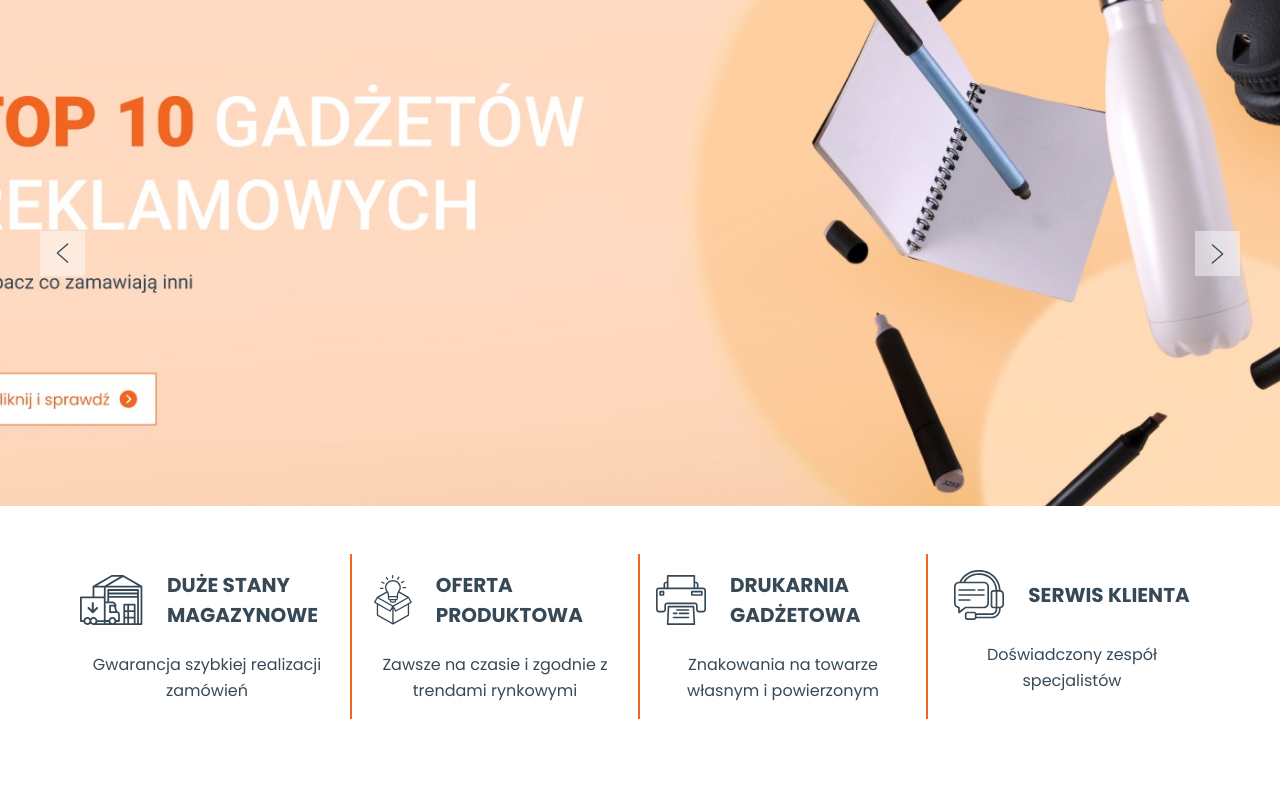
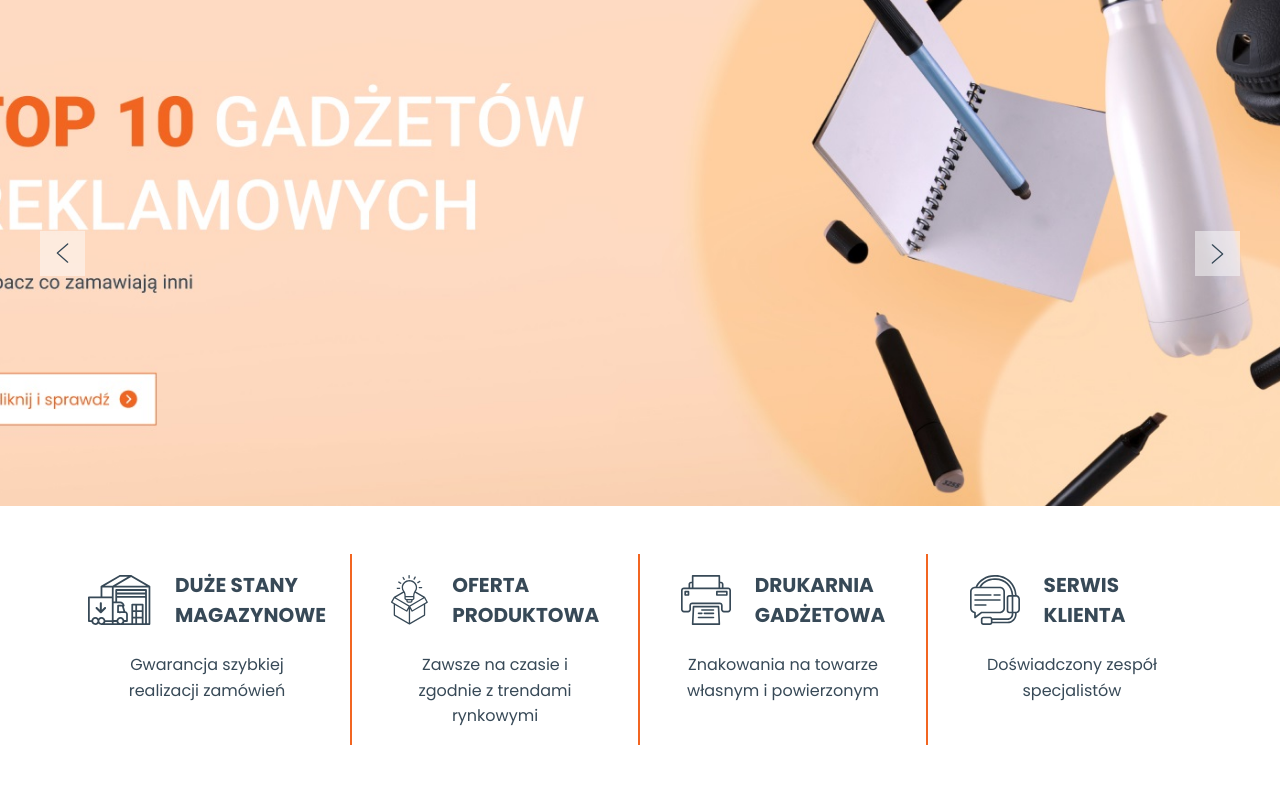
Before and after one commit to goldipl/Macma, a PHP site: page / in a window 1280 px wide. Shown: the part 211-1004 px from the top of the page. Before the commit the page ends 930 px from the top, so only its background shows below. Run offline with PHP 8.4, Linux system fonts and the light colour scheme; some libraries are stand-ins or nearby versions.

Commit message:
styling info section

```diff
--- a/components/main_page/info_section.php
+++ b/components/main_page/info_section.php
@@ -1,7 +1,7 @@
 <section id="info_section">
     <div class="container">
         <div class="row py-5">
-            <div class="col col-6 col-lg-3 p-3">
+            <div class="d-flex flex-column align-items-center col col-6 col-lg-3 p-3">
                 <div class="info_section__top d-flex align-items-center justify-content-center">
                     <img src="./assets/icons/main_page/info_section/info-section-01.svg" alt="welcome slot img" width="62" height="50">
                     <p>Duże stany magazynowe</p>
@@ -10,7 +10,7 @@
                     <p>Gwarancja szybkiej realizacji zamówień</p>
                 </div>
             </div>
-            <div class="col col-6 col-lg-3 p-3">
+            <div class="d-flex flex-column align-items-center col col-6 col-lg-3 p-3">
                 <div class="info_section__top d-flex align-items-center justify-content-center">
                     <img src="./assets/icons/main_page/info_section/info-section-02.svg" alt="welcome slot img" width="62" height="50">
                     <p>Oferta produktowa</p>
@@ -19,7 +19,7 @@
                     <p>Zawsze na czasie i zgodnie z trendami rynkowymi</p>
                 </div>
             </div>
-            <div class="col col-6 col-lg-3 p-3">
+            <div class="d-flex flex-column align-items-center col col-6 col-lg-3 p-3">
                 <div class="info_section__top d-flex align-items-center justify-content-center">
                     <img src="./assets/icons/main_page/info_section/info-section-03.svg" alt="welcome slot img" width="62" height="50">
                     <p>Drukarnia gadżetowa</p>
@@ -28,7 +28,7 @@
                     <p>Znakowania na towarze własnym i powierzonym</p>
                 </div>
             </div>
-            <div class="col col-6 col-lg-3 p-3">
+            <div class="d-flex flex-column align-items-center col col-6 col-lg-3 p-3">
                 <div class="info_section__top d-flex align-items-center justify-content-center">
                     <img src="./assets/icons/main_page/info_section/info-section-04.svg" alt="welcome slot img" width="62" height="50">
                     <p>Serwis klienta</p>
--- a/scss/main.css
+++ b/scss/main.css
@@ -244,6 +244,10 @@ nav .nav-account-cart a:hover span {
 #info_section .container .row .col:last-of-type {
   border-right: 0;
 }
+#info_section .container .row .col .info_section__top {
+  width: 80%;
+  text-align: left;
+}
 #info_section .container .row .col .info_section__top img {
   height: 50px;
   width: auto;
@@ -261,13 +265,18 @@ nav .nav-account-cart a:hover span {
   width: auto;
   max-width: 180px;
 }
+#info_section .container .row .col .info_section__bottom {
+  text-align: center;
+}
 #info_section .container .row .col .info_section__bottom p {
+  display: inline-flex;
   font-size: 16px;
   font-weight: 400;
   line-height: 160%;
   color: #374957;
-  margin: 22px 0 0 0;
+  margin: 22px auto 0;
   text-align: center;
+  width: 80%;
 }
 
 @media (max-width: 991px) {
--- a/scss/main_page/_info_section.scss
+++ b/scss/main_page/_info_section.scss
@@ -7,6 +7,8 @@
                     border-right: 0;
                 }
                 .info_section__top {
+                    width: 80%;
+                    text-align: left;
                     img {
                         height: 50px;
                         width: auto;
@@ -25,13 +27,16 @@
                     }
                 }
                 .info_section__bottom {
+                    text-align: center;
                     p {
+                        display: inline-flex;
                         font-size: 16px;
                         font-weight: 400;
                         line-height: 160%;
                         color: $text_color;
-                        margin: 22px 0 0 0;
+                        margin: 22px auto 0;
                         text-align: center;
+                        width: 80%;
                     }
                 }
             }
```
Also changed, not shown: 1 other file.
